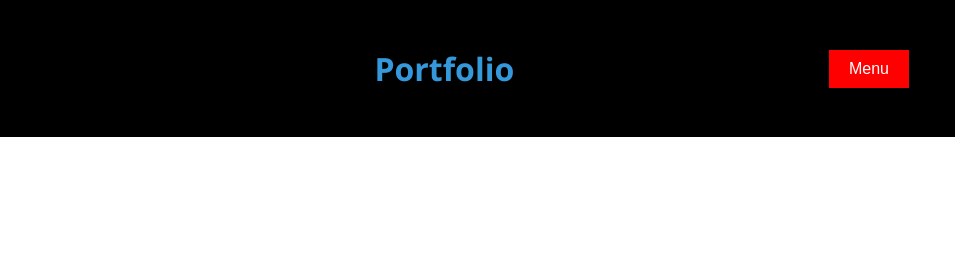
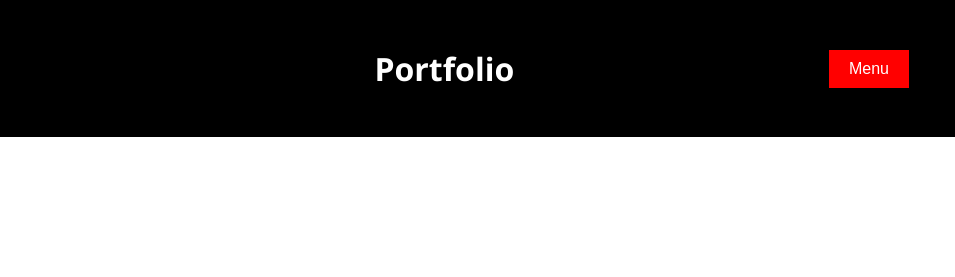
Before and after one commit to Out-Flow/ArtEtVrac.github.io, a plain HTML site: page index.html in a window 1280 px wide. Shown: the top 277 px of the page, 325-1280 px from the left. Drawn offline with Linux system fonts and the light colour scheme.

Commit message:
Update styles.css

```diff
--- a/styles.css
+++ b/styles.css
@@ -6,7 +6,7 @@ body {
 
 header {
     background-color: black;
-    color: white;
+    color: grey;
     text-align: center;
     padding: 1em;
     display: flex;
@@ -140,7 +140,7 @@ input {
 
 h1 {
     font-size: 2em;
-    color: #3498db; /* Blue color for the title */
+    color: white; /* Blue color for the title */
 }
 
 nav {
```
